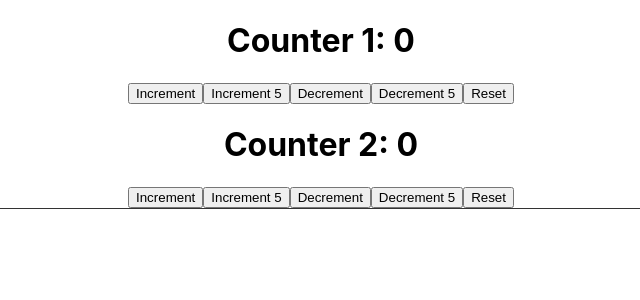
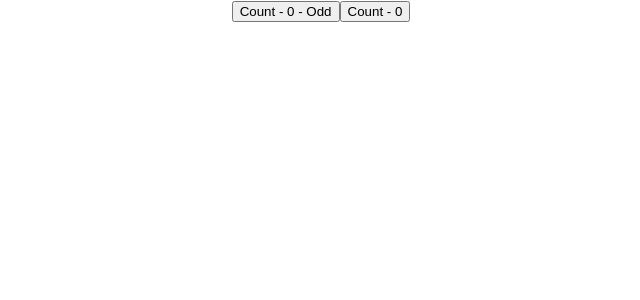
Before and after one commit to EufranioDiogo/react-learning, a React (Create React App) app: page / in a window 1280 px wide. Shown: the top 300 px of the page, without its empty margins (319-959 px from the left). Built offline with nearby package versions, Linux system fonts and the light colour scheme.

Commit message:
chore: learning about callbacks and memo component and useMemo

```diff
--- a/src/App.js
+++ b/src/App.js
@@ -4,7 +4,7 @@ import Posts from "./Learning Redux/Posts";
 import TitleModifier from "./Learning Hooks/Lesson 7/TitleModifier";
 import HookMouse from "./Learning Hooks/Lesson 9/HookMouse";
 import HiderButton from "./Learning Hooks/Lesson 10/HiderButton";
-import DataFetching from "./Learning Hooks/Lesson 22/Counter";
+import DataFetching from "./Learning Hooks/Lesson 27/Counter";
 
 const initialState = {
   counter1: 0,
@@ -44,16 +44,9 @@ const reducer = (currentState, action) => {
 export const CounterContext = React.createContext({});
 function App() {
   return (
-    <CounterContext.Provider
-      value={{
-        reducer,
-        initialState,
-      }}
-    >
-      <div className="App">
-        <DataFetching />
-      </div>
-    </CounterContext.Provider>
+    <div className="App">
+      <DataFetching />
+    </div>
   );
 }
 /*
--- /dev/null
+++ b/src/Learning Hooks/Lesson 27/Counter.js
@@ -0,0 +1,37 @@
+import React, { useState, useMemo } from "react";
+
+function Counter() {
+  const [counterOne, setCounterOne] = useState(0);
+  const [counterTwo, setCounterTwo] = useState(0);
+
+  const incrementCounterOne = () => {
+    setCounterOne(counterOne + 1);
+  };
+
+  const incrementCounterTwo = () => {
+    setCounterTwo(counterTwo + 1);
+  };
+
+  const isEven = useMemo(
+    (number) => {
+      let i = 0;
+
+      while (i < 2000000000) {
+        i++;
+      }
+      return number % 2 === 0;
+    },
+    [counterOne]
+  );
+
+  return (
+    <div>
+      <button onClick={incrementCounterOne}>
+        Count - {counterOne} - {isEven ? "Even" : "Odd"}
+      </button>
+      <button onClick={incrementCounterTwo}>Count - {counterTwo}</button>
+    </div>
+  );
+}
+
+export default Counter;
```
